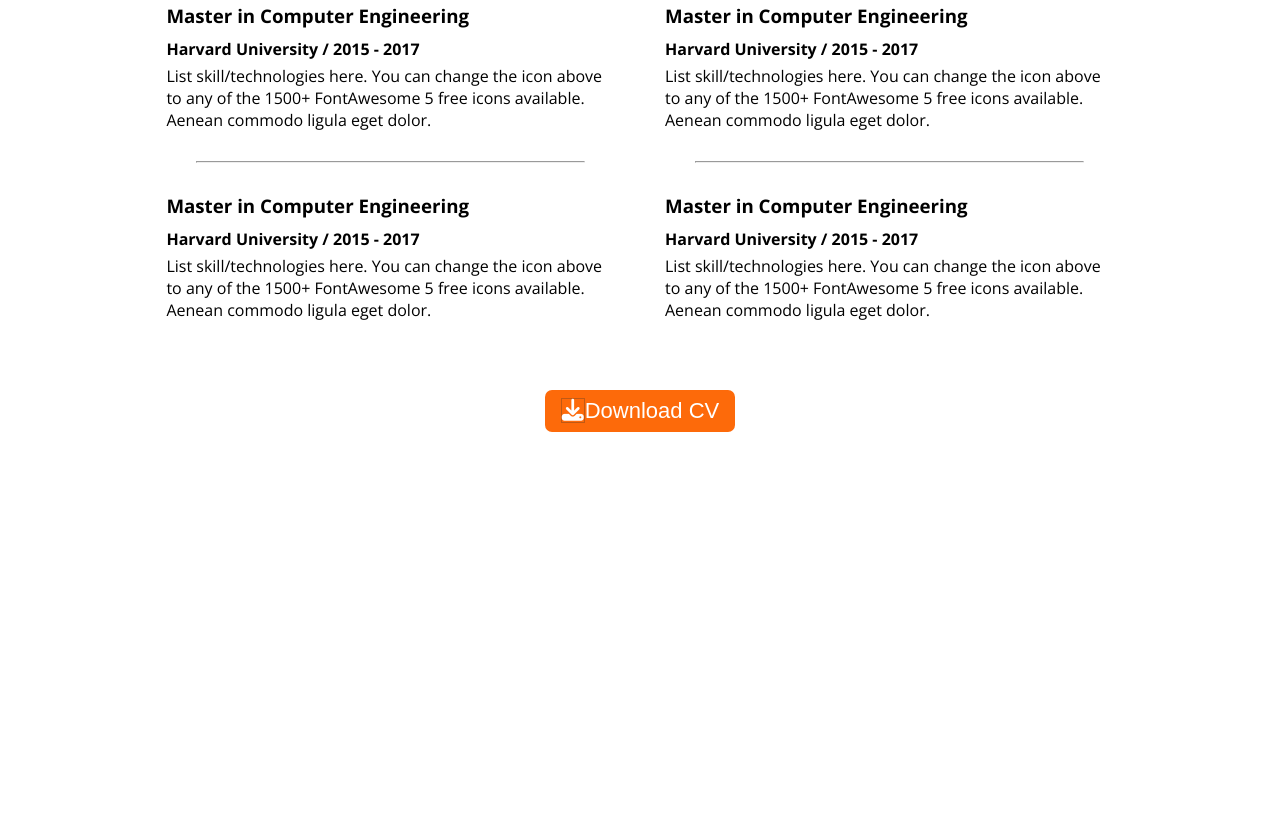
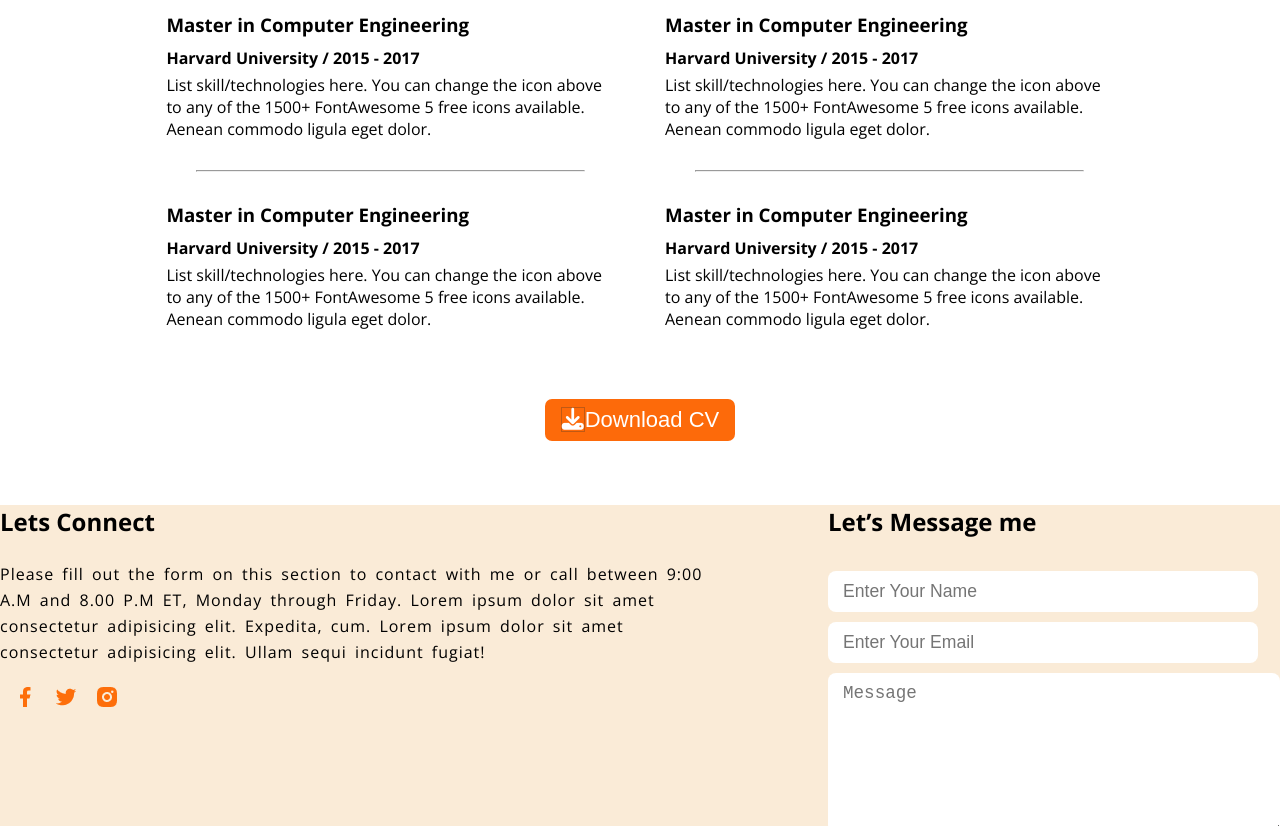
Before and after one commit to mhedi-hasan/developer-portfolio, a plain HTML site: page index.html in a window 1280 px wide. Shown: the part 1974-2800 px from the top of the page. Before the commit the page ends 2470 px from the top, so only its background shows below. Drawn offline with nearby package versions, Linux system fonts and the light colour scheme.

Commit message:
updated footer

```diff
--- a/index.html
+++ b/index.html
@@ -152,6 +152,25 @@
                 </div>
             </section>
     </main>
-    <footer></footer>
+    <footer>
+        <div class="footer-section">
+            <div class="footer-colum">
+                <h2 class="contacted">Lets Connect</h2>
+                <p>Please fill out the form on this section to contact with me or call between 9:00 A.M and 8.00 P.M ET, Monday through Friday. Lorem ipsum dolor sit amet consectetur adipisicing elit. Expedita, cum. Lorem ipsum dolor sit amet consectetur adipisicing elit. Ullam sequi incidunt fugiat!</p>
+                <img src="images/icons/facebook.png" alt="">
+                <img src="images/icons/twitter.png" alt="">
+                <img src="images/icons/insta.png" alt="">
+            </div>
+            <div class="footer-title">
+                <h2 class="contacted">Let’s Message me</h2>
+                <form class="message">
+                <input type="text" placeholder="Enter Your Name">
+                <input type="email" name="" placeholder="Enter Your Email "id="">
+                <textarea name="" id="" cols="37.5" placeholder="Message" rows="7"></textarea>
+                <button class="nav-button btw">Submit</button>
+                </form>
+            </div>
+        </div>
+    </footer>
 </body>
 </html>
--- a/style.css
+++ b/style.css
@@ -218,3 +218,45 @@ nav li{
     margin-top: 3.2%;
     margin-bottom: 5%;
 }
+/* footer section */
+.footer-section{
+    display: flex;
+    /* height: 420px;
+    width: 100%; */
+    padding: 5j0px 150px;
+    gap: 100px;
+    background-color: antiquewhite;
+}
+.contacted{
+    padding-bottom: 23px;
+}
+/* .footer-title *{
+    margin-bottom: 20px;
+} */
+/* .footer-title{
+    display: ;
+} */
+.message input,textarea{
+    display: block;
+    margin-top: 10px;
+    padding: 10px 15px;
+    font-size: 1.1rem;
+    border-radius: 8px;
+    border: none;
+}
+.message input{
+    padding-right: 189px;
+}
+.nav-button,.btw{
+    margin-top: 20px;
+}
+.footer-colum img{
+    margin-top: 20px;
+    padding-left: 13px;
+    /* margin-bottom: 50px; */
+}
+.footer-colum p{
+    line-height: 26px;
+    word-spacing: 3px;
+    letter-spacing: 1px;
+}
```
